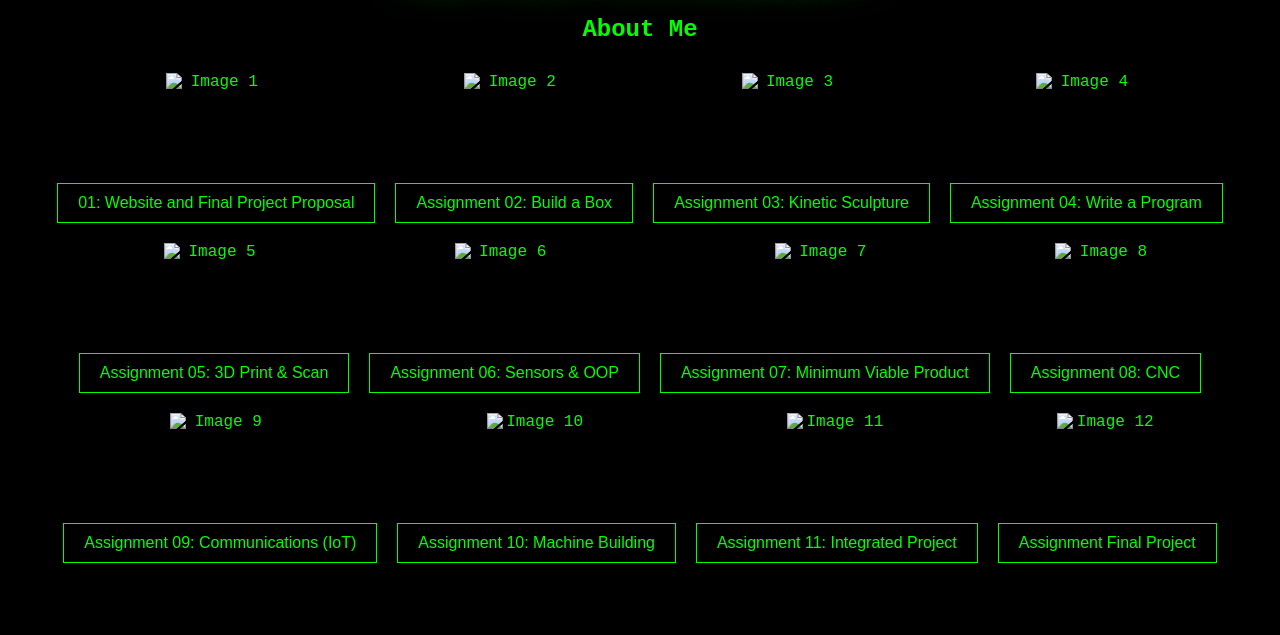
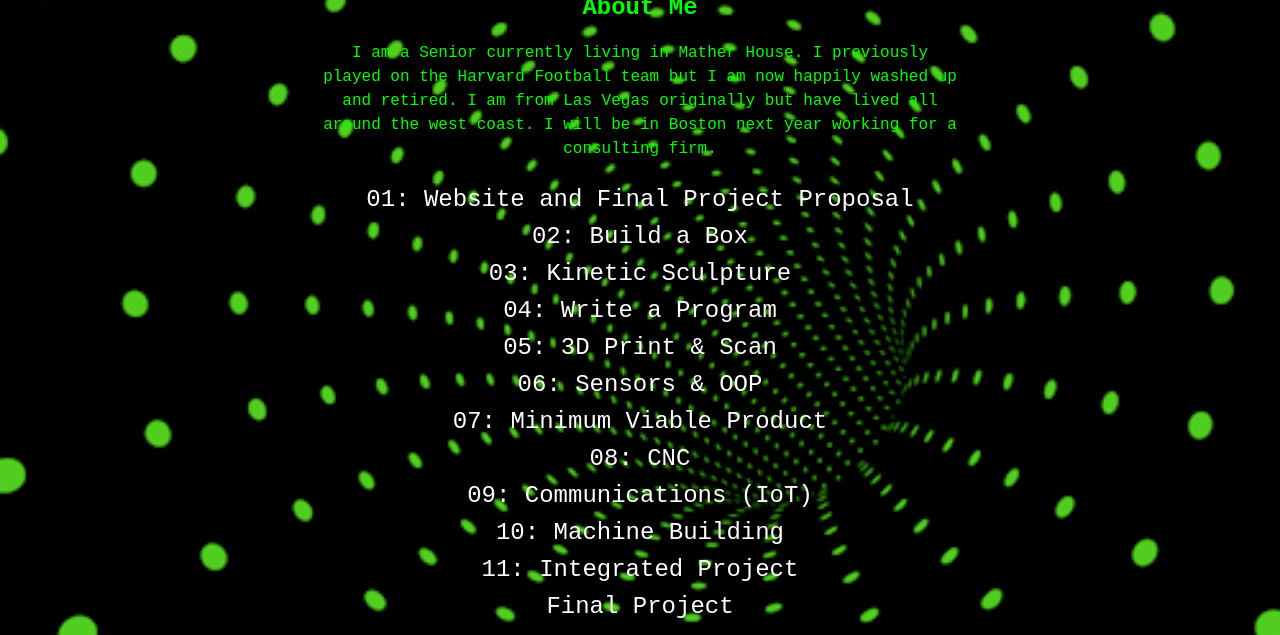
Before and after one commit to MarcusAlex20/Marcus-Alexander-PS70-Website, a plain HTML site: page home page.html in a window 1280 px wide. Shown: the part 165-800 px from the top of the page. Drawn offline with Linux system fonts and the light colour scheme.

Commit message:
website pages

```diff
--- a/home page.html
+++ b/home page.html
@@ -5,65 +5,72 @@
     <meta name="viewport" content="width=device-width, initial-scale=1.0">
     <title>Marcus Alexander PS70 Website</title>
     <link rel="stylesheet" href="styles.css">
+    <style>
+        body {
+            background: url('images/Matrix GIF.gif') no-repeat center center fixed;
+            background-size: cover;
+        }
+
+        .assignments {
+            display: flex;
+            flex-direction: column;
+            align-items: center;
+            color: green;
+            font-size: 1.5em;
+        }
+
+        .assignments a {
+            color: white;
+            text-decoration: none;
+            margin: 5px 0;
+        }
+
+        .assignments a:hover {
+            color: green;
+        }
+
+        .about-me {
+            width: 50%;
+            margin: 0 auto;
+            padding: 10px;
+            border-radius: 10px;
+            text-align: center;
+        }
+
+        .about-me p {
+            font-size: 1em;
+            line-height: 1.5em;
+            margin: 10px 0;
+        }
+    </style>
 </head>
 <body>
     <div class="matrix">
         <h1 id="name"></h1>
         <div class="about-me">
             <h2>About Me</h2>
-            <p><!-- Add your about me content here --></p>
+            <p>I am a Senior currently living in Mather House. I previously played on the Harvard Football team but I am now happily washed up and retired. I am from Las Vegas originally but have lived all around the west coast. I will be in Boston next year working for a consulting firm.</p>
         </div>
-        <div class="buttons">
-            <div class="button-container">
-                <img src="image1.jpg" alt="Image 1">
-                <button onclick="location.href='website_creation.html'">01: Website and Final Project Proposal</button>
-            </div>
-            <div class="button-container">
-                <img src="image2.jpg" alt="Image 2">
-                <button onclick="location.href='build_a_box.html'">Assignment 02: Build a Box</button>
-            </div>
-            <div class="button-container">
-                <img src="image3.jpg" alt="Image 3">
-                <button onclick="location.href='kinetic_sculpture.html'">Assignment 03: Kinetic Sculpture</button>
-            </div>
-            <div class="button-container">
-                <img src="image4.jpg" alt="Image 4">
-                <button onclick="location.href='write_a_program.html'">Assignment 04: Write a Program</button>
-            </div>
-            <div class="button-container">
-                <img src="image5.jpg" alt="Image 5">
-                <button onclick="location.href='3d_print_and_scan.html'">Assignment 05: 3D Print & Scan</button>
-            </div>
-            <div class="button-container">
-                <img src="image6.jpg" alt="Image 6">
-                <button onclick="location.href='sensors_and_oop.html'">Assignment 06: Sensors & OOP</button>
-            </div>
-            <div class="button-container">
-                <img src="image7.jpg" alt="Image 7">
-                <button onclick="location.href='minimum_viable_product.html'">Assignment 07: Minimum Viable Product</button>
-            </div>
-            <div class="button-container">
-                <img src="image8.jpg" alt="Image 8">
-                <button onclick="location.href='cnc.html'">Assignment 08: CNC</button>
-            </div>
-            <div class="button-container">
-                <img src="image9.jpg" alt="Image 9">
-                <button onclick="location.href='communications_iot.html'">Assignment 09: Communications (IoT)</button>
-            </div>
-            <div class="button-container">
-                <img src="image10.jpg" alt="Image 10">
-                <button onclick="location.href='machine_building.html'">Assignment 10: Machine Building</button>
-            </div>
-            <div class="button-container">
-                <img src="image11.jpg" alt="Image 11">
-                <button onclick="location.href='integrated_project.html'">Assignment 11: Integrated Project</button>
-            </div>
-            <div class="button-container">
-                <img src="image12.jpg" alt="Image 12">
-                <button onclick="location.href='final_project.html'">Assignment Final Project</button>
-            </div>
+        <div class="assignments">
+            <a href="website_creation.html">01: Website and Final Project Proposal</a>
+            <a href="build_a_box.html">02: Build a Box</a>
+            <a href="kinetic_sculpture.html">03: Kinetic Sculpture</a>
+            <a href="write_a_program.html">04: Write a Program</a>
+            <a href="3d_print_and_scan.html">05: 3D Print & Scan</a>
+            <a href="sensors_and_oop.html">06: Sensors & OOP</a>
+            <a href="minimum_viable_product.html">07: Minimum Viable Product</a>
+            <a href="cnc.html">08: CNC</a>
+            <a href="communications_iot.html">09: Communications (IoT)</a>
+            <a href="machine_building.html">10: Machine Building</a>
+            <a href="integrated_project.html">11: Integrated Project</a>
+            <a href="final_project.html">Final Project</a>
         </div>
     </div>
     <script src="script.js"></script>
 </body>
 </html>
+<script>
+    document.addEventListener("DOMContentLoaded", function() {
+        document.getElementById("name").textContent = "Marcus Alexander";
+    });
+</script>
```
Also changed, not shown: build_a_box.html (added, +44 -0 lines), website_creation.html (added, +27 -0 lines), images/Matrix GIF.gif (added), images/matrix.jpg (added), images/week_2_box.png (added), images/week_2_parameters.png (added).
